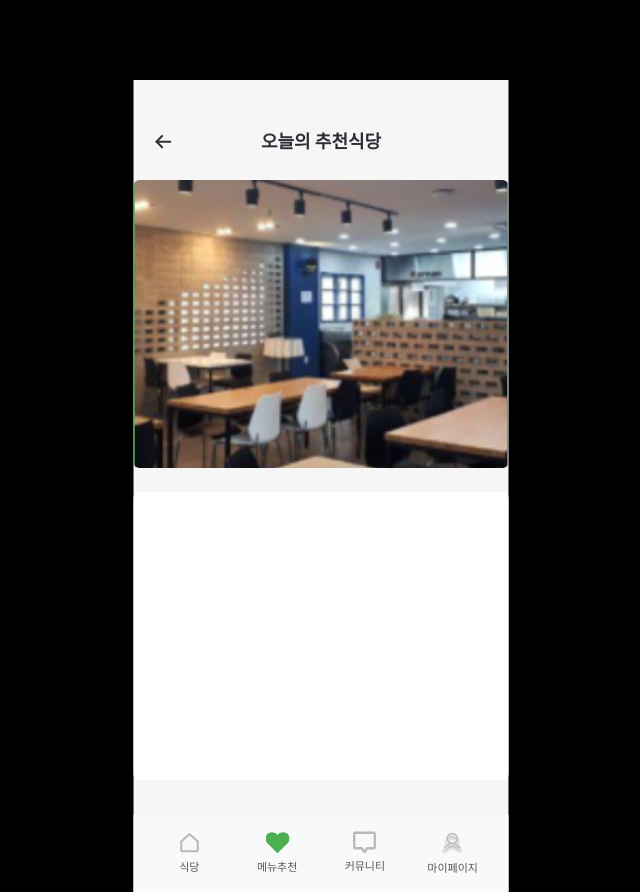
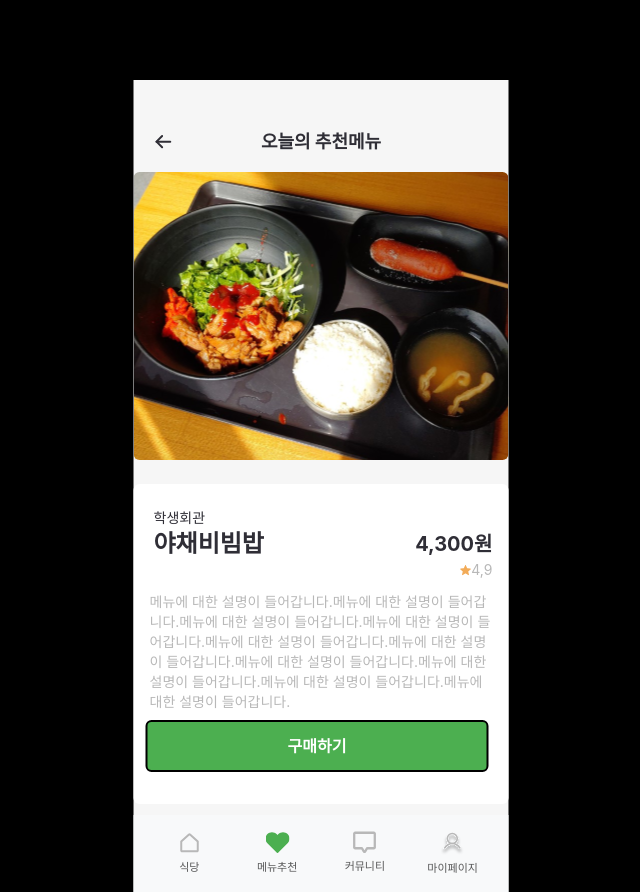
Before and after one commit to pbk95120/Kingo-Eats, a React (Create React App) app in the folder frontend/: page /recommand in a window 1280 px wide. Shown: the whole page, without its empty margins (319-959 px from the left). Built offline with nearby package versions, Linux system fonts and the light colour scheme.

Commit message:
feat: menu recommand page

```diff
--- a/frontend/src/components/menu/MenuDetail.js
+++ b/frontend/src/components/menu/MenuDetail.js
@@ -33,7 +33,6 @@ const MenuDetail = () => {
           <img src={process.env.PUBLIC_URL + "/images/추천_별.svg"} />
           <p className="text-sm text-textgray m-0">4,9</p>
         </div>
-
         <p className="text-sm text-textgray m-0 px-3 py-1">
           메뉴에 대한 설명이 들어갑니다.메뉴에 대한 설명이 들어갑니다.메뉴에 대한 설명이 들어갑니다.메뉴에 대한 설명이
           들어갑니다.메뉴에 대한 설명이 들어갑니다.메뉴에 대한 설명이 들어갑니다.메뉴에 대한 설명이 들어갑니다.메뉴에
--- /dev/null
+++ b/frontend/src/components/recommand/Recommand.js
@@ -0,0 +1,32 @@
+import Btn from "../common/Btn";
+
+const Recommand = () => {
+  const menuItem = { id: 1, name: "야채비빔밥", price: "4,300원", imagePath: "/images/학식1.svg", hearts: 5 };
+
+  return (
+    <section>
+      <img src={process.env.PUBLIC_URL + "/images/학식1.svg"} className="mt-3 w-full h-72 object-cover rounded" />
+      <div className="w-full h-80 mt-4 bg-white rounded">
+        <p className="text-sm text-textdark m-0 pl-5 pt-4">학생회관</p>
+        <div className="flex justify-between items-center">
+          <p className="text-2xl font-bold text-textdark m-0 pl-5">{menuItem.name}</p>
+          <p className="text-xl font-bold text-textdark m-0 pr-4">{menuItem.price}</p>
+        </div>
+        <div className="flex items-center justify-end pl-2 pr-4 pb-2">
+          <img src={process.env.PUBLIC_URL + "/images/추천_별.svg"} />
+          <p className="text-sm text-textgray m-0">4,9</p>
+        </div>
+        <p className="text-sm text-textgray m-0 px-3 py-1 pb-2">
+          메뉴에 대한 설명이 들어갑니다.메뉴에 대한 설명이 들어갑니다.메뉴에 대한 설명이 들어갑니다.메뉴에 대한 설명이
+          들어갑니다.메뉴에 대한 설명이 들어갑니다.메뉴에 대한 설명이 들어갑니다.메뉴에 대한 설명이 들어갑니다.메뉴에
+          대한 설명이 들어갑니다.메뉴에 대한 설명이 들어갑니다.메뉴에 대한 설명이 들어갑니다.
+        </p>
+        <div className="pl-3">
+          <Btn text="구매하기" url={"/menu/1"}></Btn>
+        </div>
+      </div>
+    </section>
+  );
+};
+
+export default Recommand;
--- a/frontend/src/pages/RecommandPage.js
+++ b/frontend/src/pages/RecommandPage.js
@@ -1,16 +1,16 @@
 import Title from "../components/common/Title";
 import Nav from "../components/Nav";
+import Recommand from "../components/recommand/Recommand";
+
 const HomePage = () => {
   return (
     <main className="bg-backgroundgray h-812">
       <section>
-        <Title title="오늘의 추천식당" />
+        <Title title="오늘의 추천메뉴" />
       </section>
+
       <section>
-        <img src={process.env.PUBLIC_URL + "/images/공대식당.svg"} className="mt-4 w-full h-72 object-cover rounded" />
-      </section>
-      <section>
-        <div className="w-full h-72 mt-4 bg-white rounded"></div>
+        <Recommand></Recommand>
       </section>
       <section>
         <Nav page="recommand" />
```
